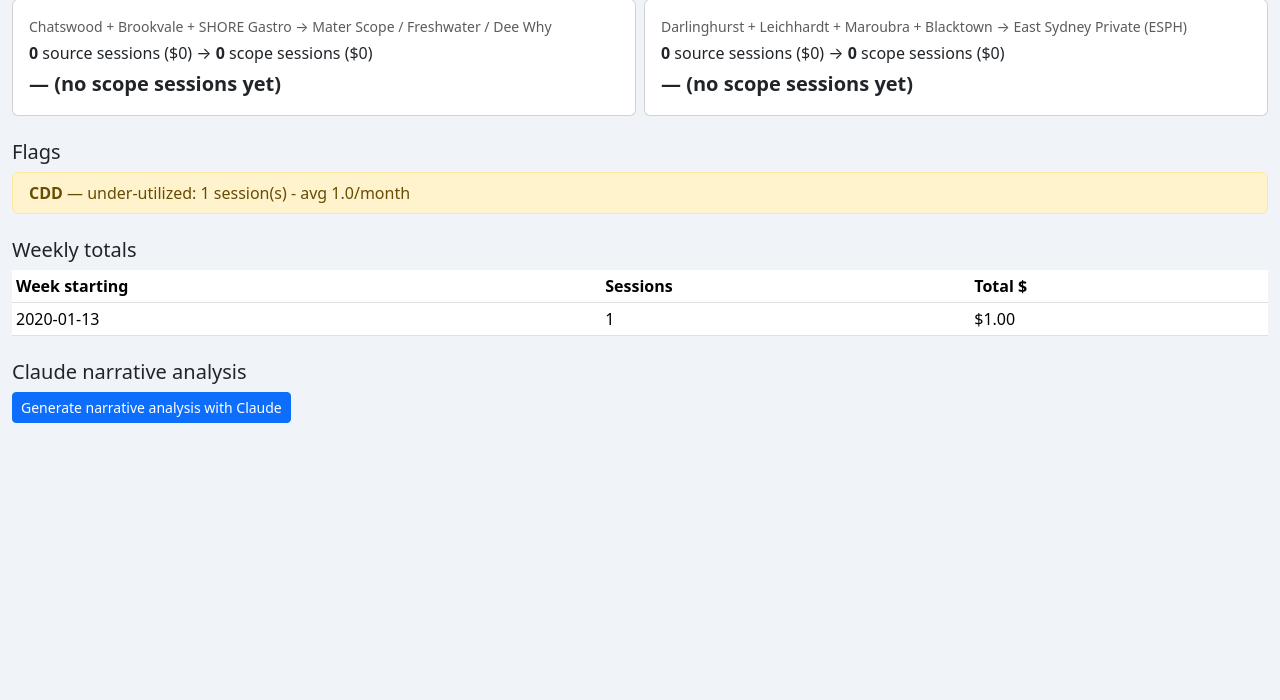
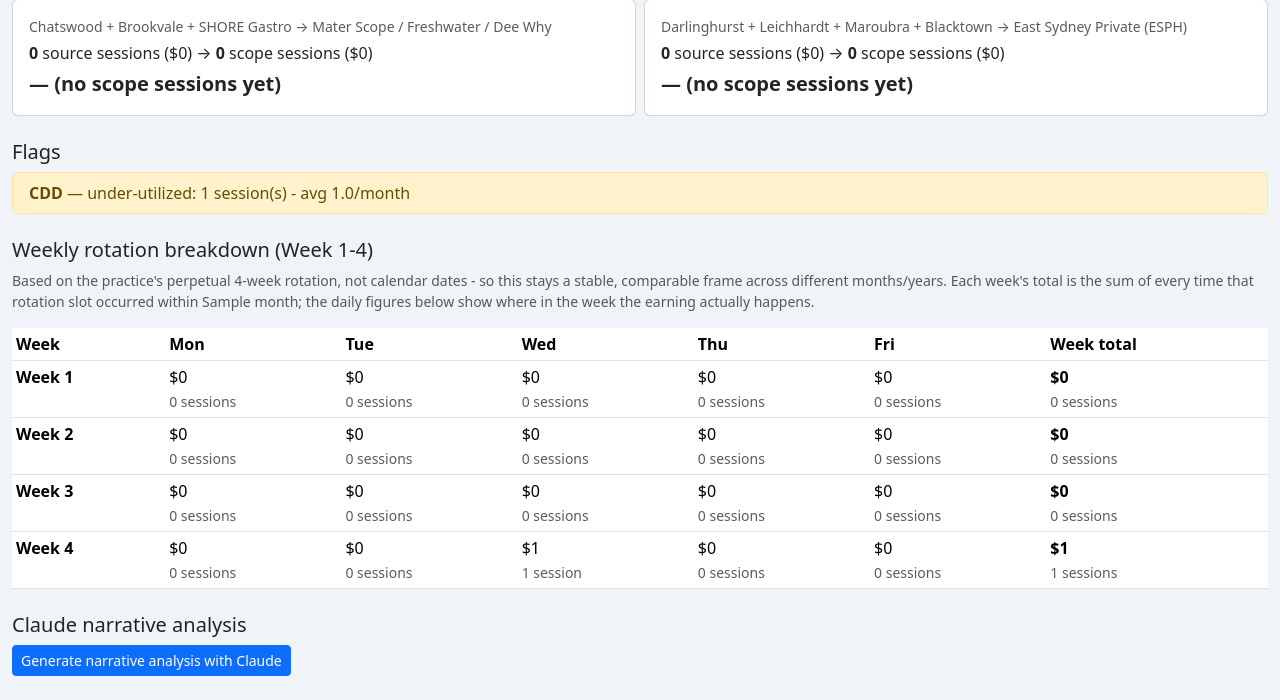
Before and after one commit to jcypowh/practice-manager, a Flask app: page /analysis in a window 1280 px wide. Shown: the part 1011-1711 px from the top of the page. Before the commit the page ends 1434 px from the top, so only its background shows below. Run offline with Flask 3, Linux system fonts and the light colour scheme; data comes from the database, SQL or seed files in the repository; tables that the repository leaves empty hold one stand-in row (values such as "Sample post"); some libraries are stand-ins or nearby versions.

Commit message:
Replace calendar-week analysis table with rotation-week (Week 1-4) breakdown
The old "Weekly totals" table listed calendar week-starting dates, which
shift every month and aren't comparable across time. Replaced with a
Week 1-4 grid (matching the board's perpetual rotation labels) with a
Monday-Friday breakdown inside each week, so patterns like "Week 3 is
consistently weak" or "Fridays underperform" are visible at a glance,
in a frame that stays stable regardless of which month/year is selected.
Also fed this into the Claude narrative prompt as a new "Weekly rotation
pattern" section.

Co-Authored-By: Claude Sonnet 5 <noreply@anthropic.com>

```diff
--- a/app.py
+++ b/app.py
@@ -83,6 +83,8 @@ SCOPE_SITES = ['CDD', 'Mater', 'ESPH', 'Freshwater', 'Dee Why']
 # that genuinely straddles two groups: its Clinic sessions are "SHORE Gastroenterology"
 # but its Scope sessions are "Scopes" - so classification must check activity first.
 GROUP_ORDER = ['FORHEALTH Medical Centre', 'SHORE Gastroenterology', 'CDD', 'Scopes']
+WEEKDAY_ORDER = ['Monday', 'Tuesday', 'Wednesday', 'Thursday', 'Friday']
+ROTATION_LABELS = ['Week 1', 'Week 2', 'Week 3', 'Week 4']
 
 
 def classify_group(category, activity):
@@ -546,8 +548,14 @@ def _compute_analysis(db, period):
     site_counts, site_totals = {}, {}
     site_activity_counts, site_activity_totals = {}, {}
     group_counts, group_totals = {}, {}
-    weekly_totals = {}
     total_sessions, total_revenue = 0, 0.0
+
+    # Rotation-week breakdown (Week 1-4) rather than calendar-week-starting dates: the
+    # rotation label is stable across months/years, so this is the useful frame for
+    # comparing "how does Week 3 perform" over time, unlike shifting calendar dates.
+    rotation = {label: {'sessions': 0, 'value': 0.0,
+                         'days': {w: {'sessions': 0, 'value': 0.0} for w in WEEKDAY_ORDER}}
+                for label in ROTATION_LABELS}
 
     for r in rows:
         rate = rate_map.get((r['location_id'], r['activity']))
@@ -568,10 +576,16 @@ def _compute_analysis(db, period):
         total_revenue += value
 
         d = datetime.date.fromisoformat(r['date'])
-        monday = (d - datetime.timedelta(days=d.weekday())).isoformat()
-        wk = weekly_totals.setdefault(monday, {'sessions': 0, 'value': 0.0})
-        wk['sessions'] += 1
-        wk['value'] += value
+        monday = d - datetime.timedelta(days=d.weekday())
+        weekday_name = d.strftime('%A')
+        if weekday_name in WEEKDAY_ORDER:
+            wk = rotation[week_rotation_label(monday)]
+            wk['sessions'] += 1
+            wk['value'] += value
+            wk['days'][weekday_name]['sessions'] += 1
+            wk['days'][weekday_name]['value'] += value
+
+    rotation_weeks = [{'label': label, **rotation[label]} for label in ROTATION_LABELS]
 
     site_breakdown = []
     for site, rev in sorted(site_totals.items(), key=lambda x: -x[1]):
@@ -638,7 +652,7 @@ def _compute_analysis(db, period):
         'site_breakdown': site_breakdown,
         'group_breakdown': group_breakdown,
         'flags': flags,
-        'weekly': sorted(weekly_totals.items()),
+        'rotation_weeks': rotation_weeks,
         'scope_sessions': scope_sessions,
         'consult_sessions': consult_sessions,
         'scope_revenue': scope_revenue,
--- a/claude_integration.py
+++ b/claude_integration.py
@@ -33,7 +33,7 @@ def narrative_analysis(api_key, data):
         'group_breakdown': data['group_breakdown'],
         'site_breakdown': data['site_breakdown'],
         'flags': data['flags'],
-        'weekly_totals': [{'week_starting': w, **v} for w, v in data['weekly']],
+        'rotation_weeks': data['rotation_weeks'],
         'consult_scope_session_ratio': data['consult_scope_ratio'],
         'referral_pipelines': data['pipelines'],
     }
@@ -61,14 +61,20 @@ referrals - something like 10 consults generating only 1 scope booking would be
 many consults not converting into procedures). Comment specifically on whether each pipeline's \
 ratio (source sessions : target sessions, given in `referral_pipelines`) looks healthy or concerning.
 
+`rotation_weeks` breaks the data down by the practice's perpetual 4-week rotation (Week 1-4, \
+which repeats regardless of calendar month/year - NOT the same as calendar week-of-year), with \
+a Monday-Friday breakdown inside each. Use this to flag if a particular rotation week or weekday \
+is consistently under/over-performing.
+
 Data (JSON):
 {json.dumps(payload, indent=2)}
 
 Write a concise practical analysis in markdown with these sections: "Summary", "Revenue mix" \
 (comment on the FORHEALTH vs SHORE vs CDD vs Scopes split and what it means for income direction), \
 "Referral pipeline health" (comment specifically on both pipeline ratios using the logic above), \
-"Concerns" (utilization flags), and "Recommendations". Be specific, reference real site names and \
-numbers from the data. Keep it under 500 words."""
+"Weekly rotation pattern" (any Week 1-4 or weekday-of-week pattern worth flagging, from \
+`rotation_weeks`), "Concerns" (utilization flags), and "Recommendations". Be specific, reference \
+real site/week names and numbers from the data. Keep it under 550 words."""
     resp = client.messages.create(
         model=NARRATIVE_MODEL,
         max_tokens=1500,
--- a/templates/analysis.html
+++ b/templates/analysis.html
@@ -102,12 +102,19 @@
 <p class="text-muted">No flags at current thresholds (adjust in Settings).</p>
 {% endif %}
 
-<h5>Weekly totals</h5>
+<h5>Weekly rotation breakdown (Week 1-4)</h5>
+<p class="text-muted small">Based on the practice's perpetual 4-week rotation, not calendar dates - so this stays a stable, comparable frame across different months/years. Each week's total is the sum of every time that rotation slot occurred within {{ data.period_label }}; the daily figures below show where in the week the earning actually happens.</p>
 <table class="table table-sm bg-white">
-  <thead><tr><th>Week starting</th><th>Sessions</th><th>Total $</th></tr></thead>
+  <thead><tr><th>Week</th><th>Mon</th><th>Tue</th><th>Wed</th><th>Thu</th><th>Fri</th><th>Week total</th></tr></thead>
   <tbody>
-    {% for wk, v in data.weekly %}
-    <tr><td>{{ wk }}</td><td>{{ v.sessions }}</td><td>${{ '%.2f'|format(v.value) }}</td></tr>
+    {% for w in data.rotation_weeks %}
+    <tr>
+      <td><strong>{{ w.label }}</strong></td>
+      {% for wd in ['Monday','Tuesday','Wednesday','Thursday','Friday'] %}
+      <td>${{ '%.0f'|format(w.days[wd].value) }}<br><small class="text-muted">{{ w.days[wd].sessions }} session{{ 's' if w.days[wd].sessions != 1 else '' }}</small></td>
+      {% endfor %}
+      <td><strong>${{ '%.0f'|format(w.value) }}</strong><br><small class="text-muted">{{ w.sessions }} sessions</small></td>
+    </tr>
     {% endfor %}
   </tbody>
 </table>
```
